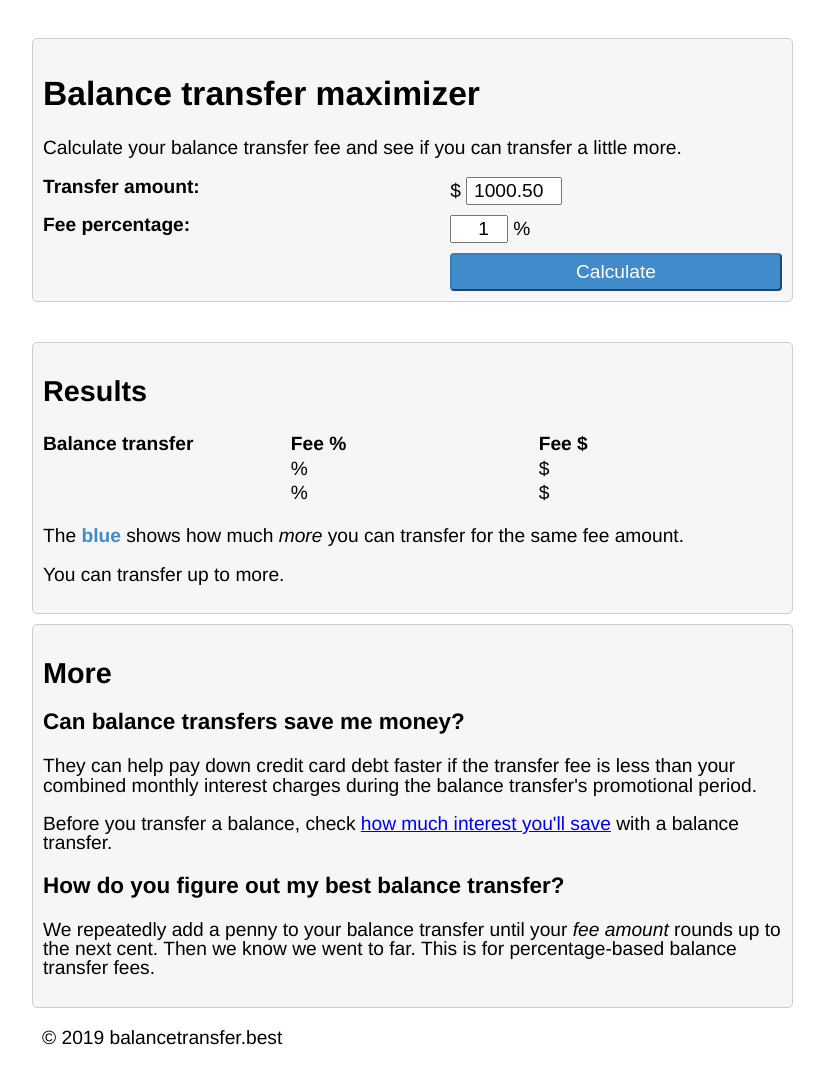
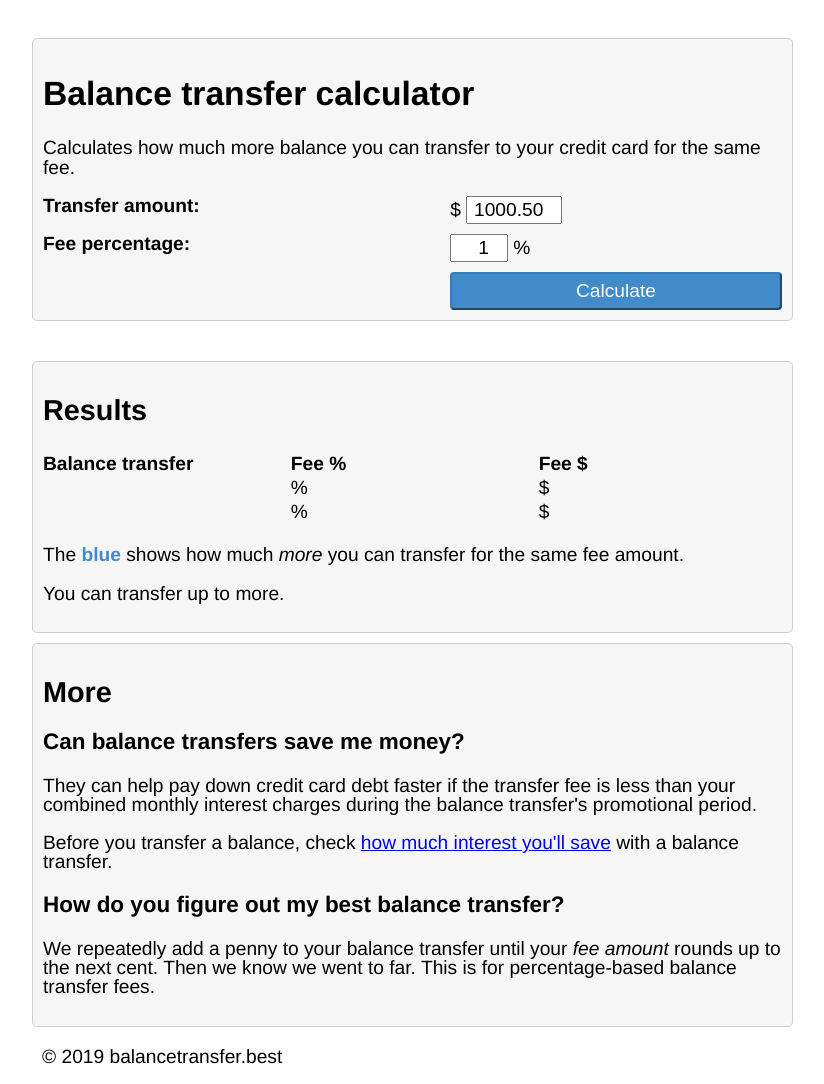
Before and after one commit to erikespana/balance-transfer-calculator, a Jekyll site: the page index.html, which Jekyll copies as it is, in a window 1280 px wide. Shown: the whole page, without its empty margins (96-920 px from the left). Built offline with Jekyll 4.4.1, drawn with Linux system fonts in a browser that asks for light colours.

Commit message:
Updated description

```diff
--- a/index.html
+++ b/index.html
@@ -10,7 +10,7 @@
 		<link rel="stylesheet" href="css/styles.css">
 
 		<title>Balance transfer maximizer</title>
-		<meta name="description" content="Calculate how much you can balance transfer for the same fee.">
+		<meta name="description" content="Calculates how much more balance you can transfer to your credit card for the same fee.">
 		<link rel="canonical" href="https://erikespana.github.io/balance-transfer-calculator/index.html" />
 		<link rel="shortcut icon" href="https://static.calculatestuff.com/favicons/favicon.ico">
 
@@ -33,9 +33,9 @@
 			</header>
 
 			<section id="top" class="background">
-				<h1>Balance transfer maximizer</h1>
+				<h1>Balance transfer calculator</h1>
 
-				<p>Calculate your balance transfer fee and see if you can transfer a little more.</p>
+				<p>Calculates how much more balance you can transfer to your credit card for the same fee.</p>
 
 				<form id="form" action="/" method="GET">
 
```
